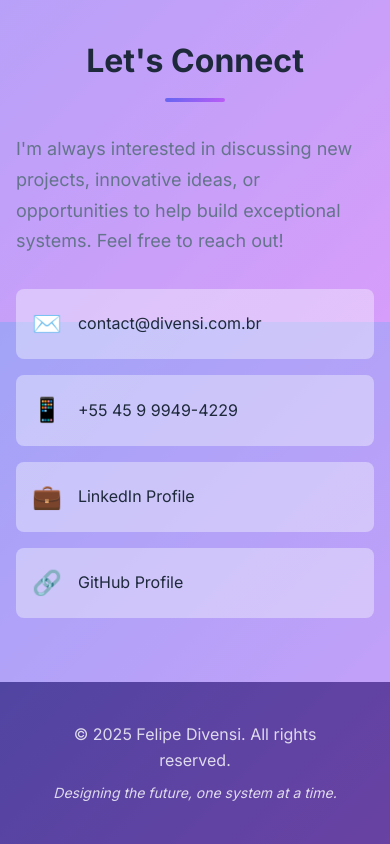
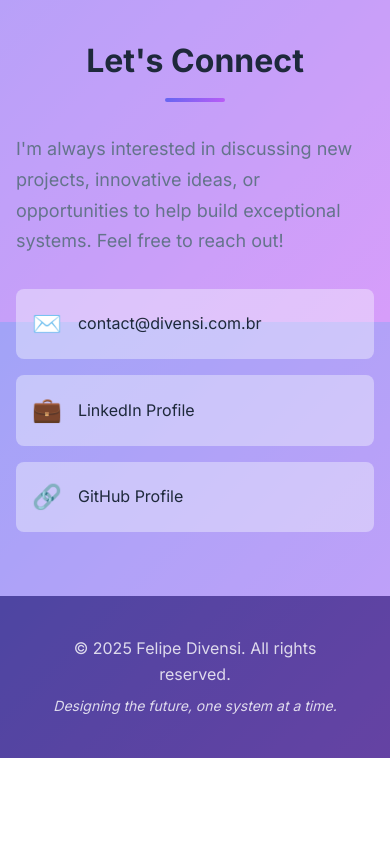
Before and after one commit to divensi/divensi.github.io, a plain HTML site: page index.html in a window 390 px wide. Shown: the part 10650-11494 px from the top of the page. After the commit the page ends 11408 px from the top, so only its background shows below. Drawn offline with Linux system fonts and the light colour scheme.

Commit message:
feat: remove phone

```diff
--- a/index.html
+++ b/index.html
@@ -365,10 +365,6 @@
                             <span class="contact-icon">✉️</span>
                             <span>contact@divensi.com.br</span>
                         </a>
-                        <a href="tel:+5545999494229" class="contact-method">
-                            <span class="contact-icon">📱</span>
-                            <span>+55 45 9 9949-4229</span>
-                        </a>
                         <a href="https://linkedin.com/in/divensi" class="contact-method" target="_blank">
                             <span class="contact-icon">💼</span>
                             <span>LinkedIn Profile</span>
```
Also changed, not shown: script.js (+0 -10 lines).
